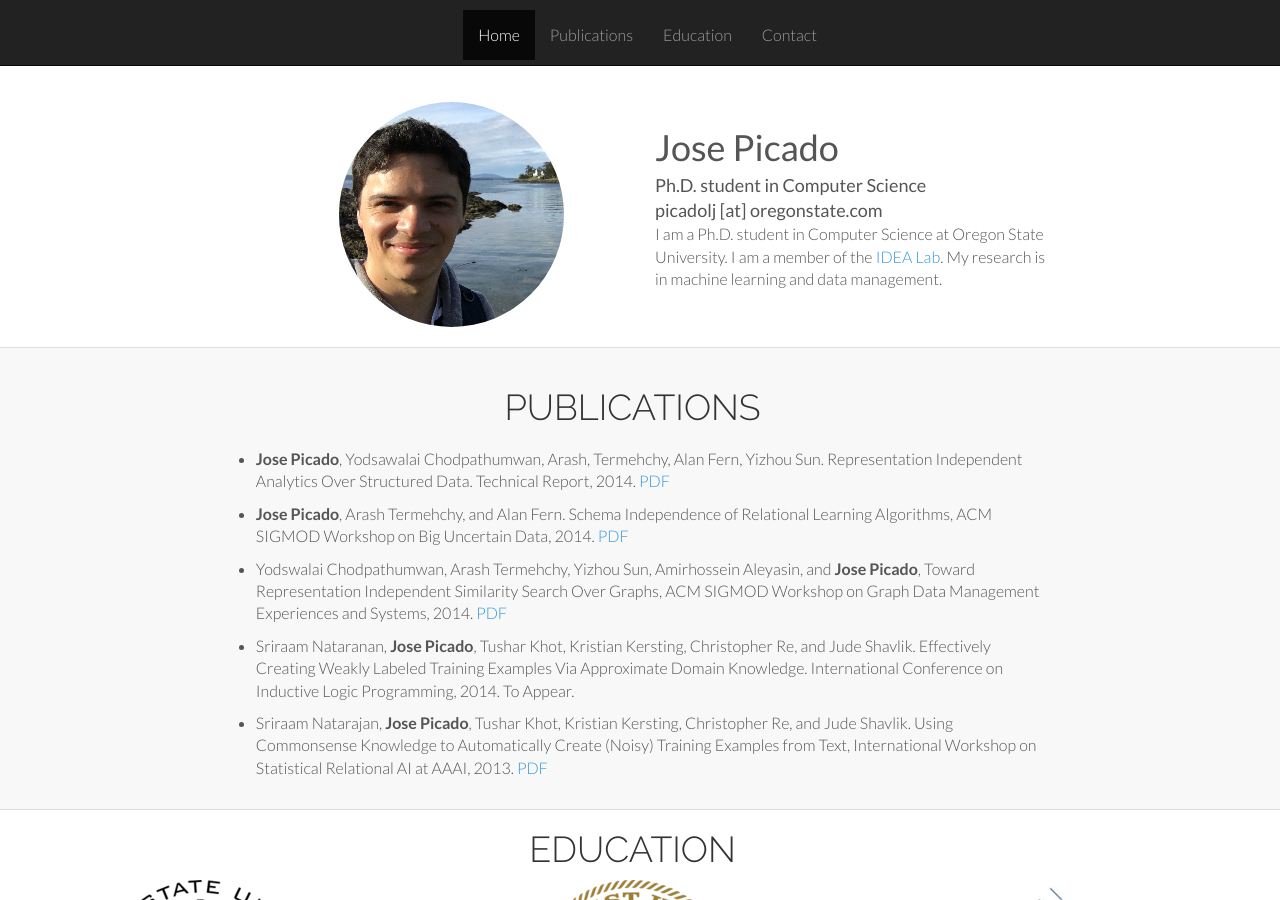
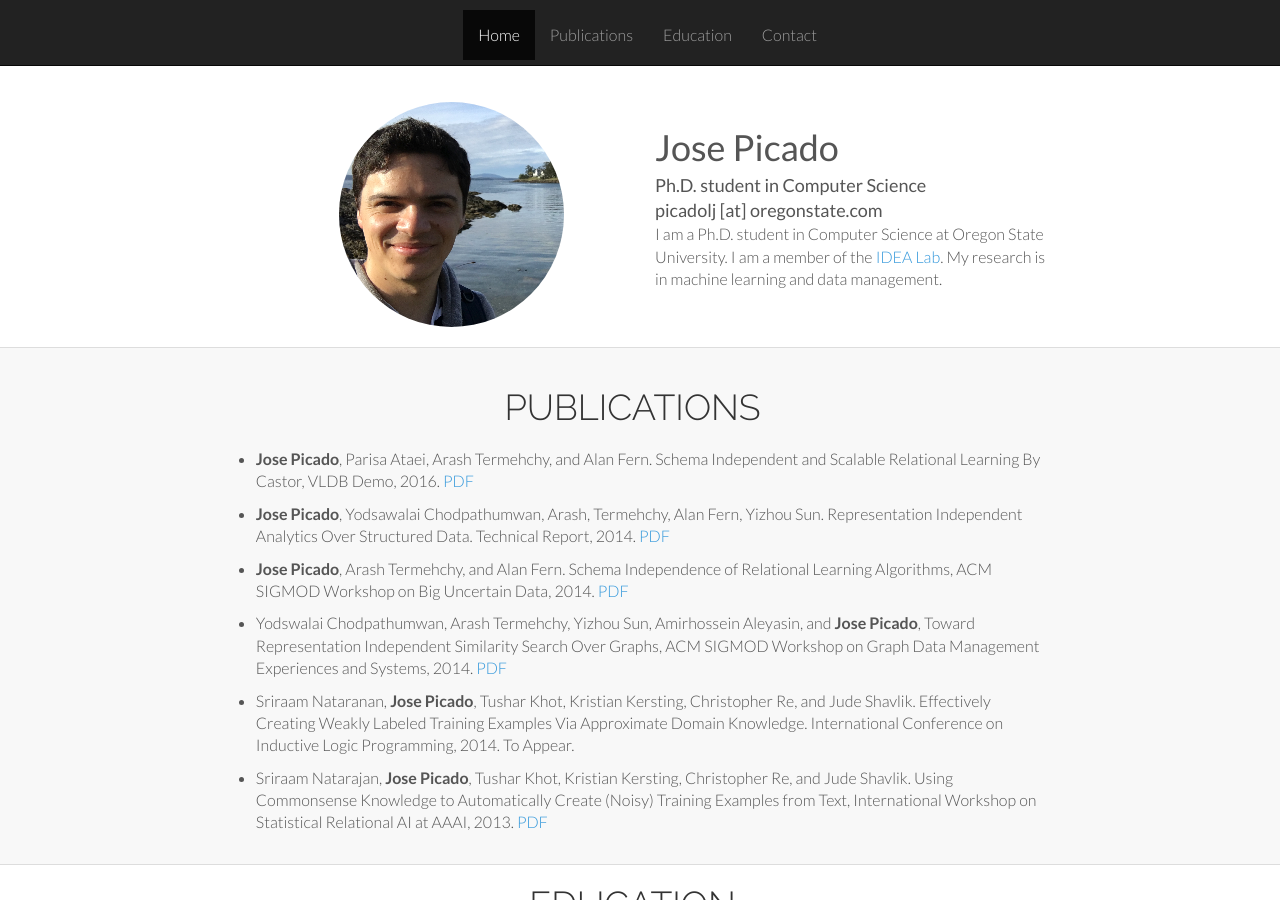
Before and after one commit to jpicado/jpicado.github.io, a Jekyll site: the page built from index.html, in a window 1280 px wide and 900 px high. Built offline with Jekyll 4.4.1, drawn with Linux system fonts in a browser that asks for light colours.

Commit message:
Added new publications.

```diff
--- a/index.html
+++ b/index.html
@@ -61,11 +61,19 @@ title: Jose Picado
 		<!--<hr>-->
 		<div class="col-lg-offset-2 col-lg-8">
 			<ul class="publication-list">
+
+				<li><span class="author">Jose Picado</span>, Parisa Ataei, Arash Termehchy, and Alan Fern. Schema Independent and Scalable Relational Learning By Castor, VLDB Demo, 2016. <a href="papers/Castor_VLDB2016.pdf" target="_blank">PDF</a></li>
+
+				<!--<li> Sriraam Natarajan, Vishal Bangera, Tushar Khot, <span class="author">Jose Picado</span>, Anurag Wazalwar, Vitor Santos Costa, David Page and Michael Caldwell. Markov Logic Networks for Adverse Drug Event Extraction from Text, Knowledge and Information Systems (KAIS) journal, 2016. <a href="papers/Castor_VLDB2016.pdf" target="_blank">PDF</a></li>-->
+
 				<li><span class="author">Jose Picado</span>, Yodsawalai Chodpathumwan, Arash, Termehchy, Alan Fern, Yizhou Sun. Representation Independent Analytics Over Structured Data. Technical Report, 2014. <a href="papers/RepIndepAnalytics-TechReport.pdf" target="_blank">PDF</a></li>
+
 				<li><span class="author">Jose Picado</span>, Arash Termehchy, and Alan Fern. Schema Independence of Relational Learning Algorithms, ACM SIGMOD Workshop on Big Uncertain Data, 2014. <a href="papers/SchemaIndepLearning_BUDA2014.pdf" target="_blank">PDF</a></li>
+
 				<li>Yodswalai Chodpathumwan, Arash Termehchy, Yizhou Sun, Amirhossein Aleyasin, and <span class="author">Jose Picado</span>, Toward Representation Independent Similarity Search Over Graphs, ACM SIGMOD Workshop on Graph Data Management Experiences and Systems, 2014. <a href="papers/RepIndepGraphs_GRADES2014.pdf" target="_blank">PDF</a></li>
+
 				<li>Sriraam Nataranan, <span class="author">Jose Picado</span>, Tushar Khot, Kristian Kersting, Christopher Re, and Jude Shavlik. Effectively Creating Weakly Labeled Training Examples Via Approximate Domain Knowledge. International Conference on Inductive Logic Programming, 2014. To Appear.</li>
-				<!--<li>Sriraam Natarajan, <span class="author">Jose Picado</span>, Vishal Bangera, Tushar Khot, Anurag Wazalwar, Vitor Santos Costa, David Page, Michael Caldwell. A Novel Text-Based Method for Evaluation of Adverse Drug Event Discovery, American Medical Informatics Association Annual Symposium, 2014 (under review)</li>-->
+
 				<li>Sriraam Natarajan, <span class="author">Jose Picado</span>, Tushar Khot, Kristian Kersting, Christopher Re, and Jude Shavlik. Using Commonsense Knowledge to Automatically Create (Noisy) Training Examples from Text, International Workshop on Statistical Relational AI at AAAI, 2013. <a href="papers/WeakSupervision_StarAI2013.pdf" target="_blank">PDF</a></li>
 			</ul>
 
```
Also changed, not shown: 1 other file.
